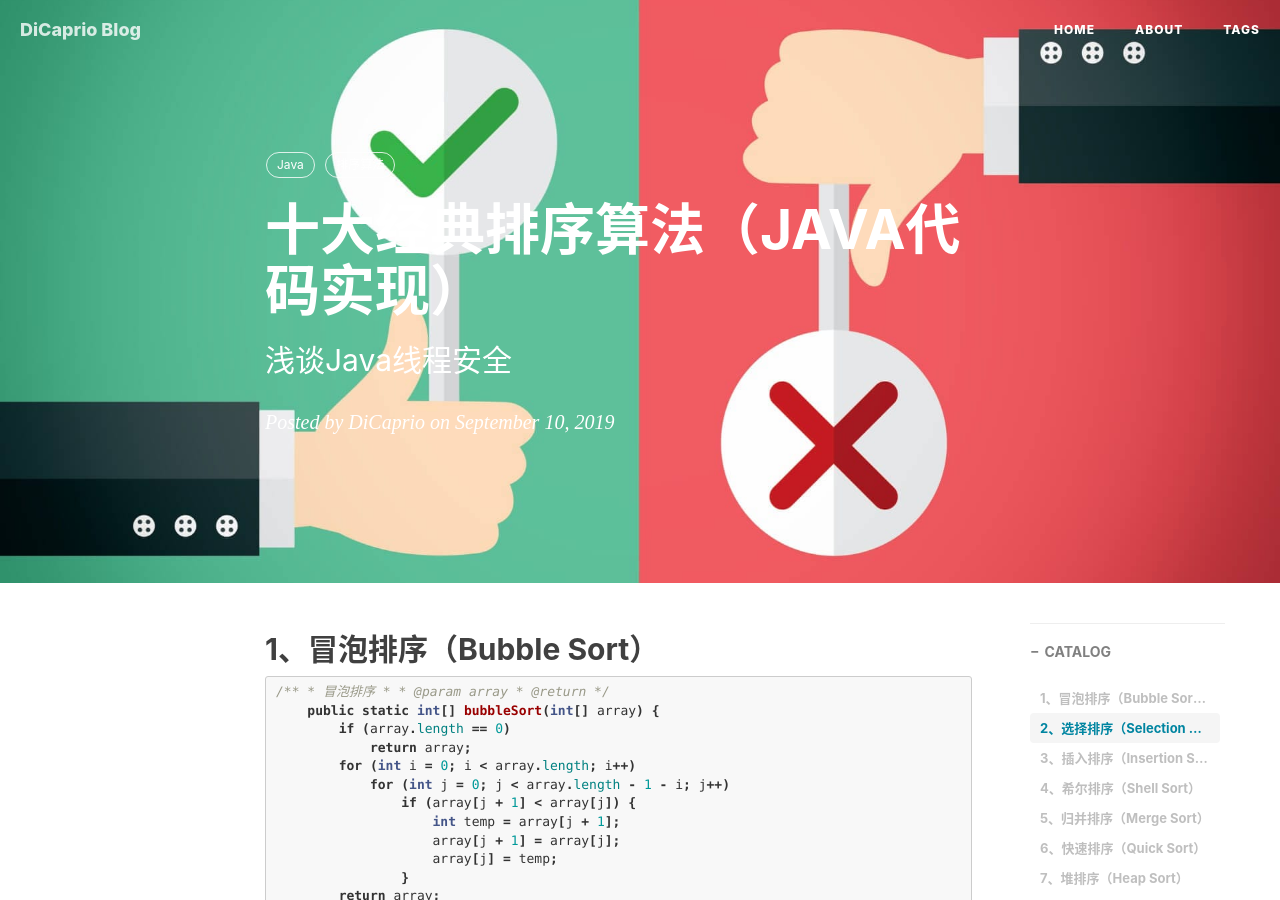
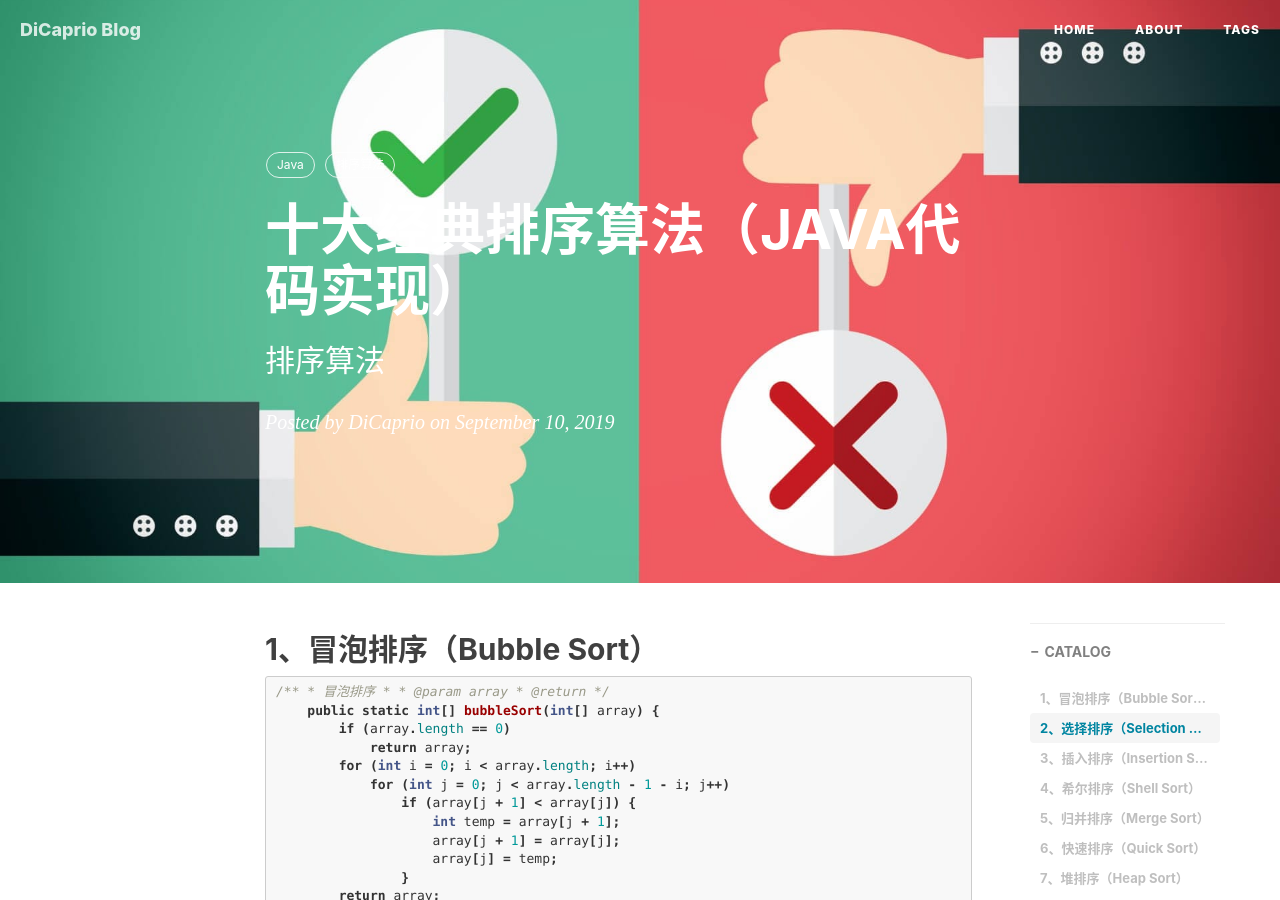
Before and after one commit to DiCaprio17/DiCaprio17.github.io, a Jekyll site: the page built from _posts/2019-09-10-十大经典排序算法（JAVA代码实现）.md, in a window 1280 px wide and 900 px high. Built offline with Jekyll 4.4.1, drawn with Linux system fonts in a browser that asks for light colours; nearby versions of some CDN libraries; comment, search, counter and statistics services are not loaded.

Commit message:
Update 2019-09-10-十大经典排序算法（JAVA代码实现）.md

```diff
--- a/_posts/2019-09-10-十大经典排序算法（JAVA代码实现）.md
+++ b/_posts/2019-09-10-十大经典排序算法（JAVA代码实现）.md
@@ -1,7 +1,7 @@
 ---
 layout:     post
 title:      十大经典排序算法（JAVA代码实现）
-subtitle:   浅谈Java线程安全
+subtitle:   排序算法
 date:       2019-09-10
 author:     DiCaprio
 header-img: img/post-bg-YesOrNo.jpg
```
